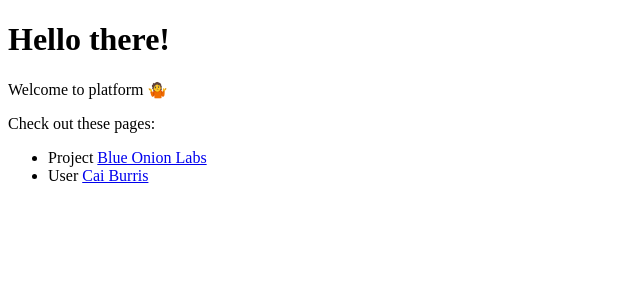
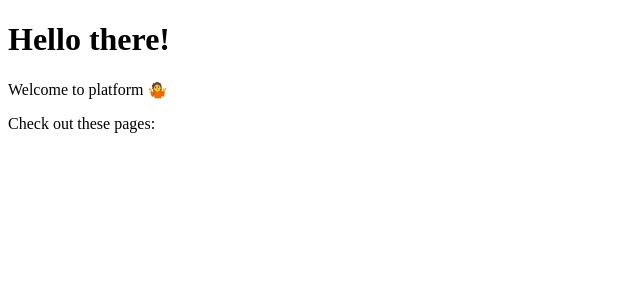
Before and after one commit to lanre-mark/infinite-feed-poc, a Next.js app: page / in a window 1280 px wide. Shown: the top 300 px of the page, without its empty margins (0-640 px from the left). Built offline with nearby package versions, Linux system fonts and the light colour scheme.

Commit message:
initial graphql and next.js setup

```diff
--- a/pages/index.tsx
+++ b/pages/index.tsx
@@ -10,10 +10,6 @@ export default function Home() {
       <h1>Hello there!</h1>
       <p>Welcome to  platform 🤷</p>
       <span>Check out these pages:</span>
-      <ul>
-        <li>Project <Link href="/projects/10">Blue Onion Labs</Link></li>
-        <li>User <Link href="/users/11">Cai Burris</Link></li>
-     </ul>
     </>
   )
 }
```
